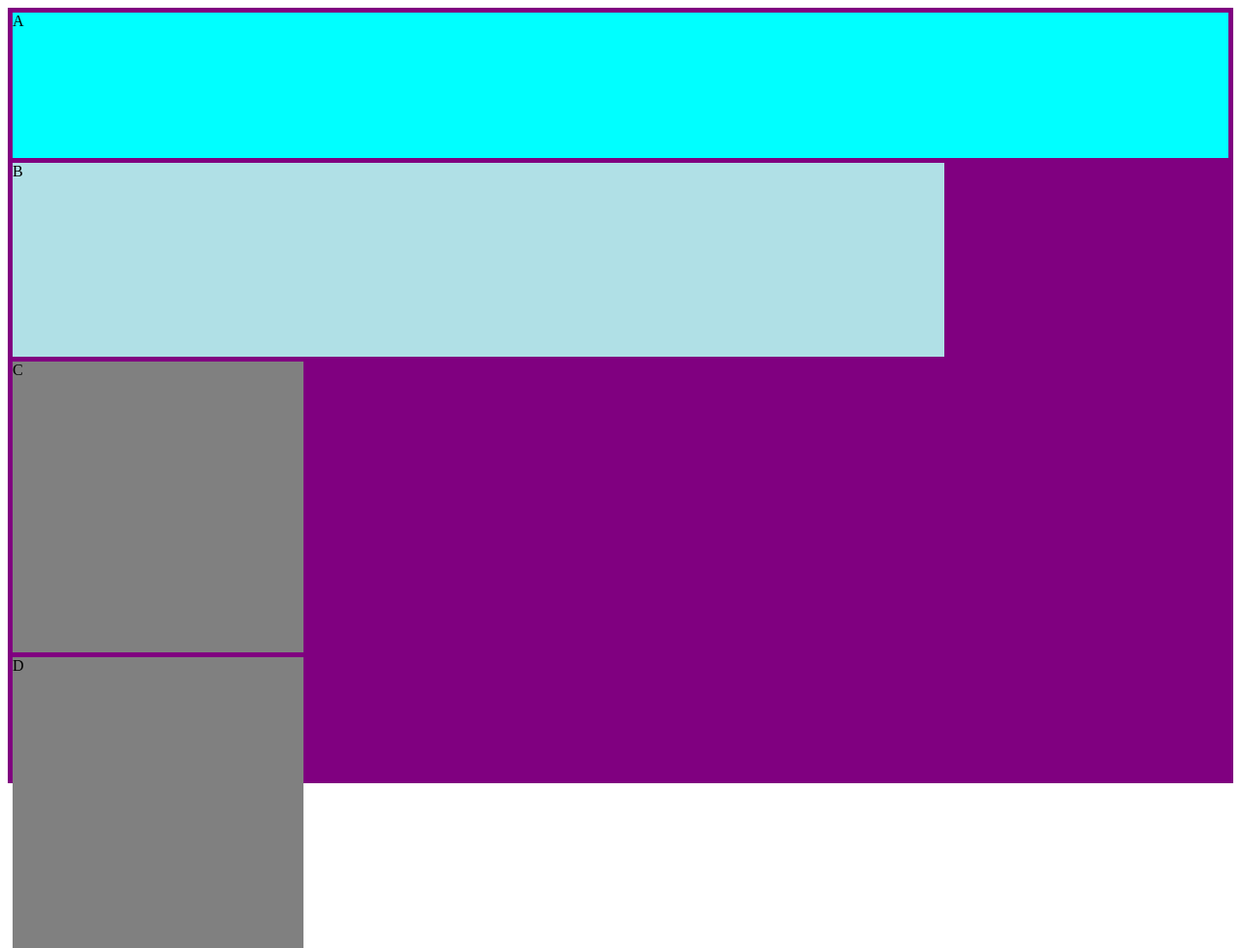
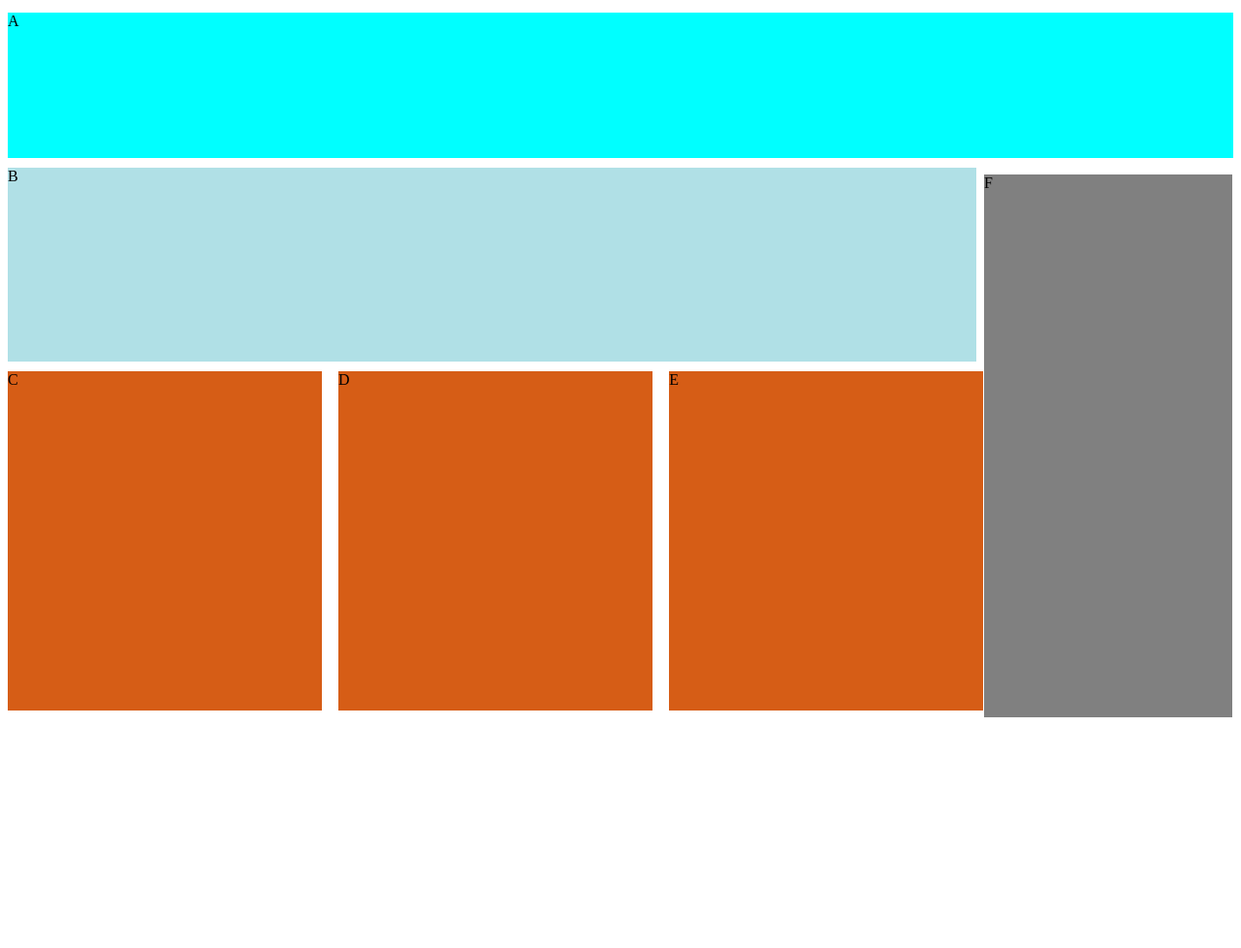
Before and after one commit to JLondo321/Quiz2PW, a plain HTML site: page index.html in a window 1280 px wide. Shown: the top 978 px of the page at 97% size. After the commit the page ends 800 px from the top, so only its background shows below. Drawn offline with Linux system fonts and the light colour scheme.

Commit message:
se ajustan los estilos

```diff
--- a/styles.css
+++ b/styles.css
@@ -1,49 +1,47 @@
+#Container {
+    display: flex;
+    flex-direction: column;
+    height: 100%;
+  }
 
-#Container{
-    height: 800px;
-    width: 100%;
-    background-color: purple;
-    display: flex;
-    flex-direction: row;
-    flex-wrap: wrap;
-
-}
-#HeadContainer{
+  #HeadContainer {
     height: 150px;
     width: 100%;
     background-color: aqua;
-    margin-right: 5px;
-    margin-left: 5px;
+    margin: 5px 0;
+    box-sizing: border-box;
+  }
+
+  #SecondContainer {
+    height: 200px;
+    width: 79%;
+    background-color: powderblue;
+    margin: 5px 0;
+    box-sizing: border-box;
+  }
+
+  #ContentRow {
+    display: flex;
+    width: 100%;
+    box-sizing: border-box;
+  }
+
+  .Boxes {
+    height: 350px;
+    width: 25.6%;
+    background-color: #d65d16;
+    margin-right: 17.5px;
     margin-top: 5px;
+
+    box-sizing: border-box;
+  }
+
+  #SideContainer {
+    position: absolute;
+    bottom: 55px;
+    right: 9px;
+    width: 20%;
+    height: 560px;
+    background-color: gray;
     margin-bottom: 5px;
-}
-
-#SecondContainer{
-    height: 200px;
-    width: 76%;
-    background-color: powderblue;
-    margin-left: 5px;
-
-}
-
-.Boxes{
-    height: 300px;
-    width: 300PX;
-    background-color: #808080;
-    margin-right: 5px;
-    margin-left: 5px;
-    margin-top: 5px;
-    margin-bottom: 5px;
-    display: flex;
-
-
-}
-
-#Box{
-    height: 550px;
-    width: 22.9%;
-    background-color: azure;
-    margin-bottom: 5px ;
-    margin-left: 5px;
-    display: flex;
-}
+  }
```
